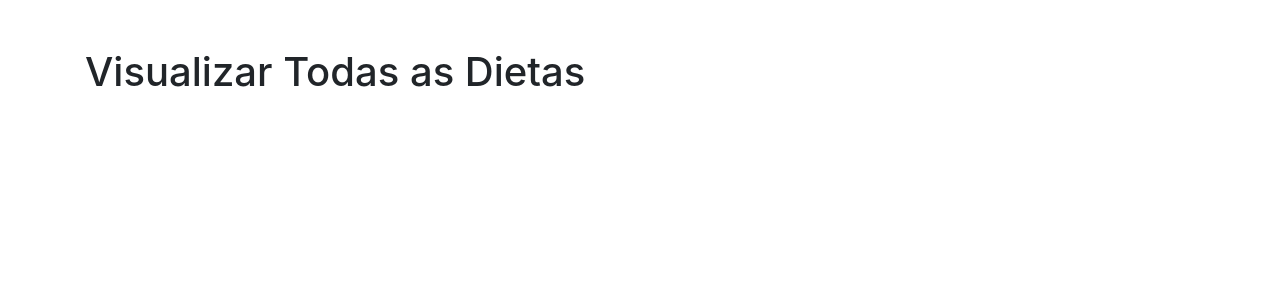
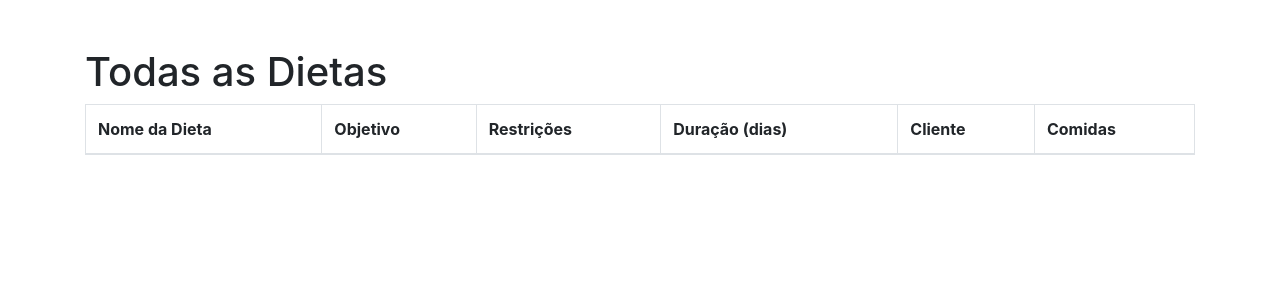
Before and after one commit to Lukas-Christopher13/GP-Nutri_Plus, a Flask app: page /diet/all in a window 1280 px wide. Shown: the top 300 px of the page. Run offline with Flask 3, Linux system fonts and the light colour scheme; lists and menus that the app fills with data are empty; some libraries are stand-ins or nearby versions.

Commit message:
ajustes no blueprint de dieta e em alguns pontos melhorados

```diff
--- a/app/__init__.py
+++ b/app/__init__.py
@@ -6,7 +6,6 @@ from .ext.db import db
 from .ext.mail import mail
 from .ext.bootstrap5 import bootstrap
 from .ext.flask_login import login_manager
-from app.controllers.diet.diet_controller import diet_bp
 from .services.lembrete_consulta_service import init_scheduler
 
 import time
@@ -30,7 +29,7 @@ def create_app(config_name: str):
     app.register_blueprint(auth_blueprint)
 
     from .controllers.diet import diet as diet_bluesprint
-    app.register_blueprint(diet_bp)
+    app.register_blueprint(diet_bluesprint)
 
     from .controllers.exam import exam as exam_bluesprint
     app.register_blueprint(exam_bluesprint)
--- a/app/controllers/diet/__init__.py
+++ b/app/controllers/diet/__init__.py
@@ -1,5 +1,5 @@
 from flask import Blueprint
 
-diet = Blueprint("diet", __name__)
+diet = Blueprint("diet", __name__, url_prefix='/diet')
 
 from . import diet_controller
--- a/app/controllers/diet/diet_controller.py
+++ b/app/controllers/diet/diet_controller.py
@@ -1,21 +1,20 @@
 from flask import Blueprint, render_template, redirect, url_for, session, flash
 from sqlalchemy.exc import IntegrityError
 from flask_login import login_required
-from ...forms.forms import DietForm, FoodForm
+from ...forms.forms import DietForm, MultipleFoodForm
 from ...models.models import Diet, Food, db
-from ...models.cliente_model import Cliente
+from . import diet
 
-diet_bp = Blueprint('diet', __name__, url_prefix='/diet')
 
-@diet_bp.route('/new', methods=['GET', 'POST'])
+@diet.route('/new', methods=['GET', 'POST'])
 @login_required
 def new_diet():
     diet_form = DietForm()
-    food_form = FoodForm()
+    food_form = MultipleFoodForm()
 
     if 'diet_data' in session:
         diet_form = DietForm(data=session['diet_data'])
-        food_form = FoodForm(data=session['food_data'])
+        food_form = MultipleFoodForm(data=session['food_data'])
 
     if diet_form.validate_on_submit() and food_form.validate_on_submit():
         try:
@@ -52,7 +51,7 @@ def new_diet():
 
     return render_template('diet/form_diet.html', diet_form=diet_form, food_form=food_form)
 
-@diet_bp.route('/all', methods=['GET'])
+@diet.route('/all', methods=['GET'])
 def view_all_diets():
     diets = Diet.query.all()
     return render_template('diet/view_diet.html', diets=diets)
--- a/app/templates/diet/view_diet.html
+++ b/app/templates/diet/view_diet.html
@@ -3,45 +3,42 @@
 <head>
     <meta charset="UTF-8">
     <meta name="viewport" content="width=device-width, initial-scale=1.0">
-    <title>Visualizar Todas as Dietas</title>
+    <title>Todas as Dietas</title>
     <link rel="stylesheet" href="https://stackpath.bootstrapcdn.com/bootstrap/4.5.2/css/bootstrap.min.css">
 </head>
 <body>
     <div class="container mt-5">
-        {% with messages = get_flashed_messages(with_categories=true) %}
-            {% if messages %}
-                {% for category, message in messages %}
-                    <div class="alert alert-{{ category }}">
-                        {{ message }}
-                    </div>
+        <h1>Todas as Dietas</h1>
+        <table class="table table-bordered">
+            <thead>
+                <tr>
+                    <th>Nome da Dieta</th>
+                    <th>Objetivo</th>
+                    <th>Restrições</th>
+                    <th>Duração (dias)</th>
+                    <th>Cliente</th>
+                    <th>Comidas</th>
+                </tr>
+            </thead>
+            <tbody>
+                {% for diet in diets %}
+                <tr>
+                    <td>{{ diet.name }}</td>
+                    <td>{{ diet.objective }}</td>
+                    <td>{{ diet.restrictions }}</td>
+                    <td>{{ diet.duration }}</td>
+                    <td>{{ diet.cliente.full_name }}</td>
+                    <td>
+                        <ul>
+                            {% for food in diet.foods %}
+                            <li>{{ food.name }} - {{ food.quantity }} g</li>
+                            {% endfor %}
+                        </ul>
+                    </td>
+                </tr>
                 {% endfor %}
-            {% endif %}
-        {% endwith %}
-
-        <h1>Visualizar Todas as Dietas</h1>
-        {% for diet in diets %}
-            <div class="card mt-4">
-                <div class="card-header">
-                    <h2 class="card-title">{{ diet.name }}</h2>
-                </div>
-                <div class="card-body">
-                    <p><strong>Objetivo:</strong> {{ diet.objective }}</p>
-                    <p><strong>Restrições:</strong> {{ diet.restrictions }}</p>
-                    <p><strong>Duração (dias):</strong> {{ diet.duration }}</p>
-                    <p><strong>Cliente:</strong> {{ diet.cliente.full_name if diet.cliente else 'N/A' }}</p>
-
-                    <h3>Comidas</h3>
-                    <ul class="list-group">
-                        {% for food in diet.foods %}
-                            <li class="list-group-item">
-                                <strong>Nome:</strong> {{ food.name }}<br>
-                                <strong>Quantidade:</strong> {{ food.quantity }} gramas
-                            </li>
-                        {% endfor %}
-                    </ul>
-                </div>
-            </div>
-        {% endfor %}
+            </tbody>
+        </table>
     </div>
 </body>
 </html>
```
Also changed, not shown: instance/project.db.
